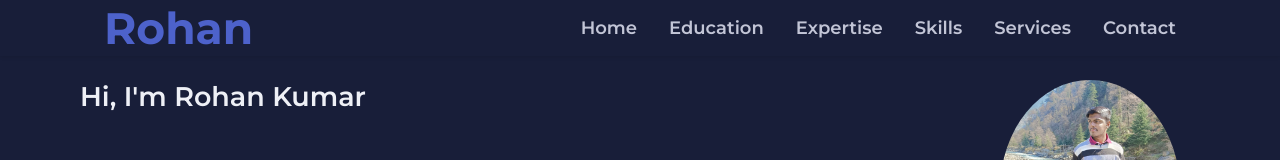
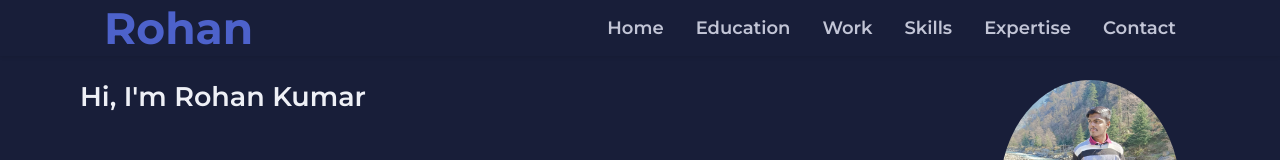
Before and after one commit to rohan2663/Portfolio, a plain HTML site: page index.html in a window 1280 px wide. Shown: the top 160 px of the page. Drawn offline with nearby package versions, Linux system fonts and the light colour scheme; some packages are replaced by stand-ins of ours; a script that the page names is missing.

Commit message:
Update index.html

```diff
--- a/index.html
+++ b/index.html
@@ -42,13 +42,13 @@
               <a href="#education" class="nav__link" id="edu">Education</a>
             </li>
             <li class="nav__item">
-              <a href="#work" class="nav__link" id="project">Expertise</a>
+              <a href="#work" class="nav__link" id="project">Work</a>
             </li>
             <li class="nav__item">
               <a href="#skills" class="nav__link" id="skill">Skills</a>
             </li>
             <li class="nav__item">
-              <a href="#services" class="nav__link" id="service">Services</a>
+              <a href="#services" class="nav__link" id="service">Expertise</a>
             </li>
             <li class="nav__item">
               <a href="#contact" class="nav__link" id="contact-me">Contact</a>
```
